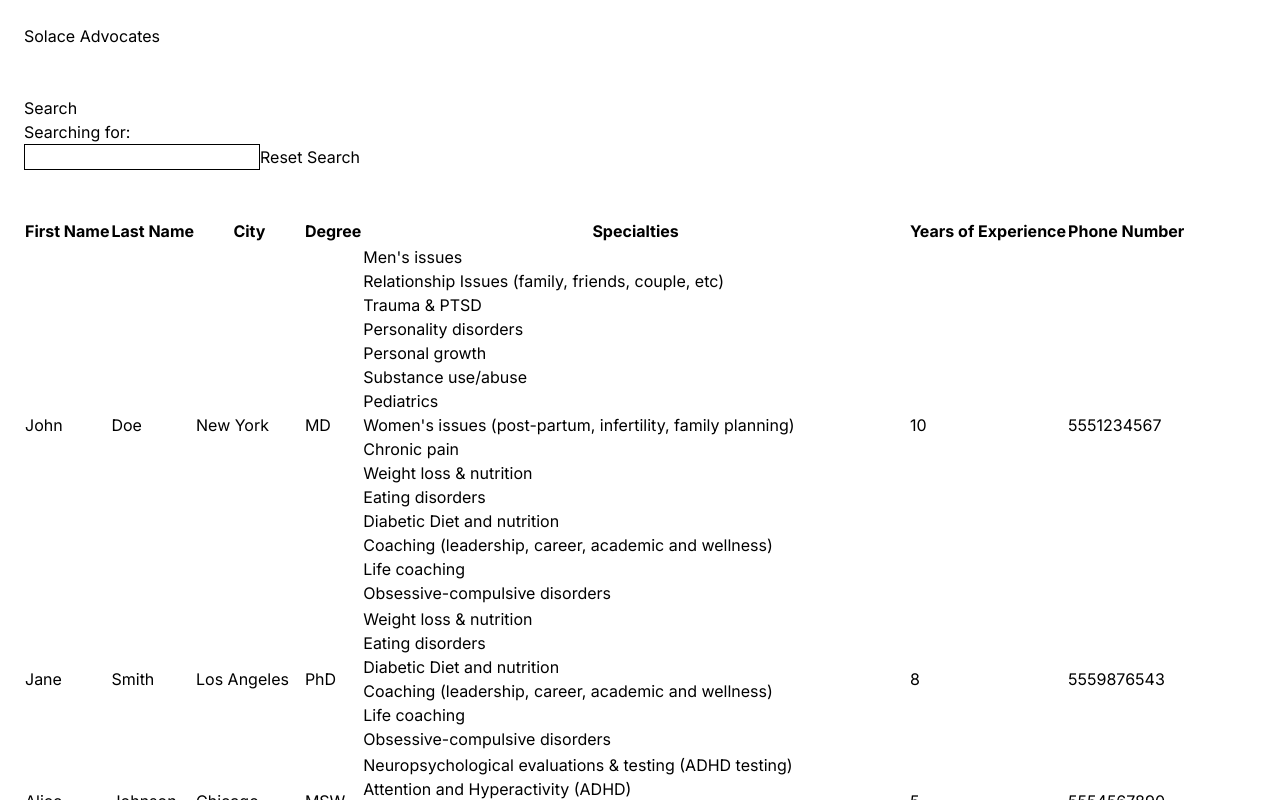
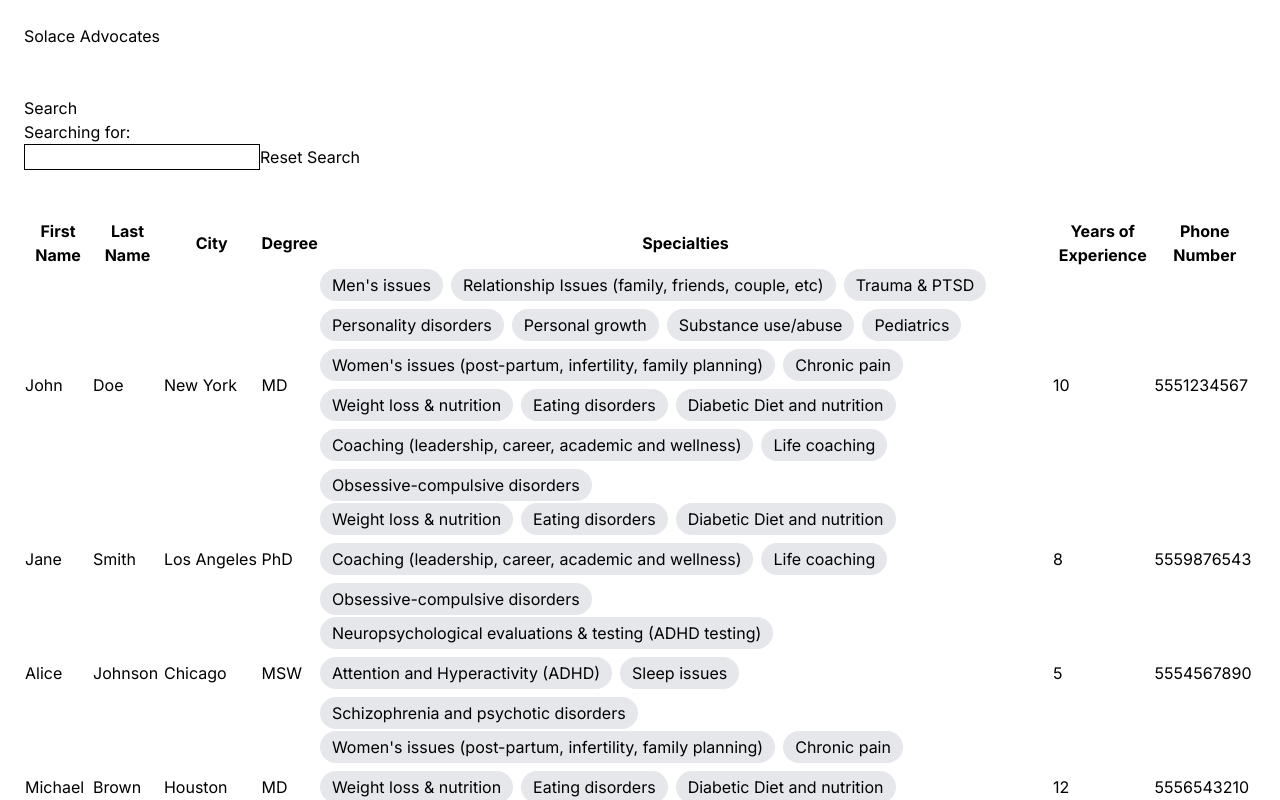
Before and after one commit to adrian-btw/solace-candidate-assignment-main, a Next.js app: page / in a window 1280 px wide. Shown: the top 800 px of the page. Built offline with nearby package versions, Linux system fonts and the light colour scheme.

Commit message:
Badge styling

```diff
--- /dev/null
+++ b/src/app/components/AdvocateHeaderRow.tsx
@@ -0,0 +1,13 @@
+export const AdvocateHeaderRow = () => {
+    return (
+        <>
+            <th>First Name</th>
+            <th>Last Name</th>
+            <th>City</th>
+            <th>Degree</th>
+            <th>Specialties</th>
+            <th>Years of Experience</th>
+            <th>Phone Number</th>
+        </>
+    )
+}
--- /dev/null
+++ b/src/app/components/AdvocateRow.tsx
@@ -0,0 +1,23 @@
+import { Advocate } from "../types/advocate"
+import { Badge } from "./common/Badge"
+
+export interface AdvocateRowProps {
+    advocate: Advocate
+}
+
+export const AdvocateRow = ({ advocate }: AdvocateRowProps) => {
+    return (
+        <>
+            <td>{advocate.firstName}</td>
+            <td>{advocate.lastName}</td>
+            <td>{advocate.city}</td>
+            <td>{advocate.degree}</td>
+            <td className="flex flex-wrap gap-2">
+                {advocate.specialties.map((s, i) => (
+                    <Badge key={i} content={s} />
+                ))}
+            </td>
+            <td>{advocate.yearsOfExperience}</td>
+            <td>{advocate.phoneNumber}</td></>
+    )
+}
--- /dev/null
+++ b/src/app/components/common/Badge.tsx
@@ -0,0 +1,7 @@
+export interface BadgeProps {
+    content: string;
+}
+
+export const Badge = ({ content }: BadgeProps) => {
+    return <span className="rounded-full bg-gray-200 px-3 py-1">{content}</span>
+}
--- a/src/app/page.tsx
+++ b/src/app/page.tsx
@@ -3,6 +3,8 @@
 import { ChangeEvent, useMemo, useState } from "react";
 import { useAdvocates } from "./hooks/useAdvocates";
 import { filterAdvocates } from "./utils/filterAdvocates";
+import { AdvocateRow } from "./components/AdvocateRow";
+import { AdvocateHeaderRow } from "./components/AdvocateHeaderRow";
 
 export default function Home() {
   const advocates = useAdvocates();
@@ -35,30 +37,14 @@ export default function Home() {
       <table>
         <thead>
           <tr>
-            <th>First Name</th>
-            <th>Last Name</th>
-            <th>City</th>
-            <th>Degree</th>
-            <th>Specialties</th>
-            <th>Years of Experience</th>
-            <th>Phone Number</th>
+            <AdvocateHeaderRow />
           </tr>
         </thead>
         <tbody>
           {filteredAdvocates.map((advocate, i) => {
             return (
               <tr key={i}>
-                <td>{advocate.firstName}</td>
-                <td>{advocate.lastName}</td>
-                <td>{advocate.city}</td>
-                <td>{advocate.degree}</td>
-                <td>
-                  {advocate.specialties.map((s, j) => (
-                    <div key={j}>{s}</div>
-                  ))}
-                </td>
-                <td>{advocate.yearsOfExperience}</td>
-                <td>{advocate.phoneNumber}</td>
+                <AdvocateRow advocate={advocate} />
               </tr>
             );
           })}
```
